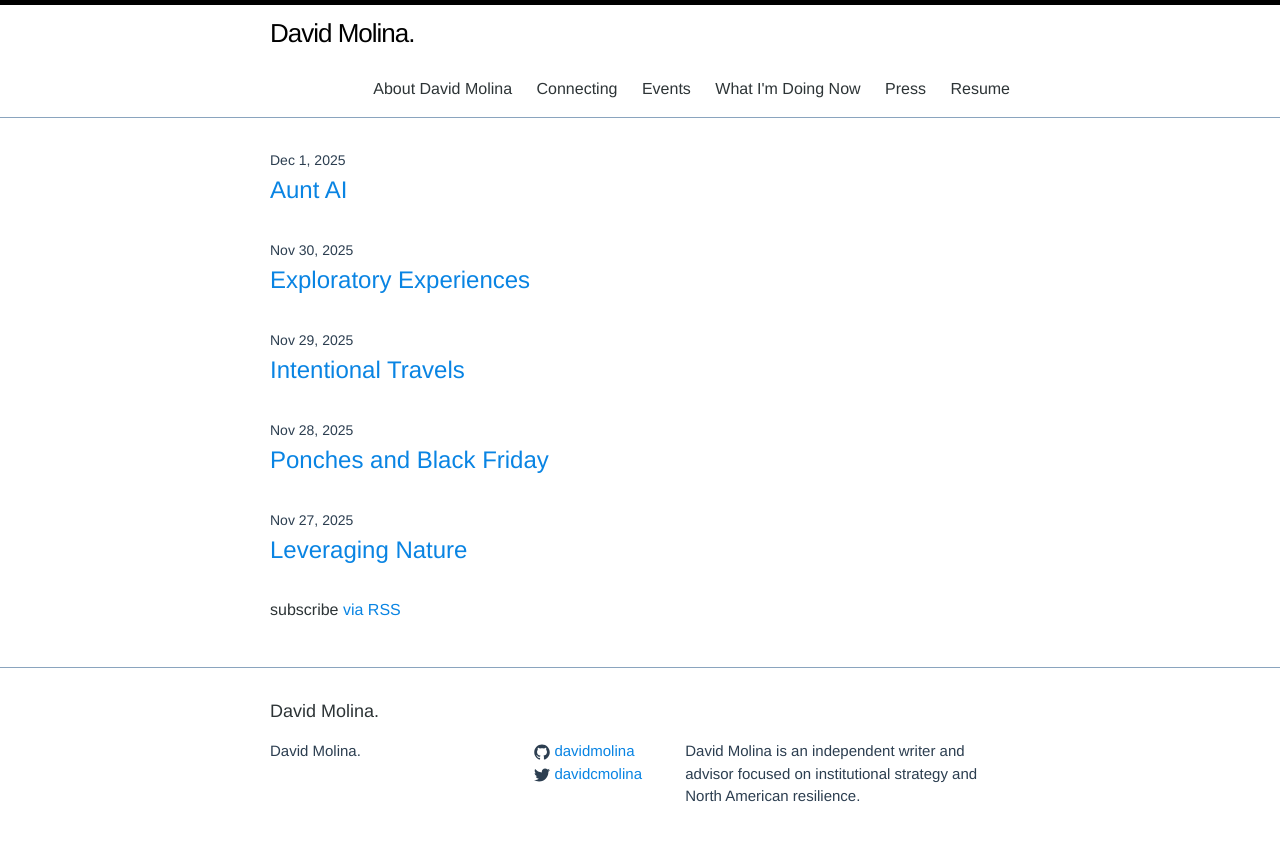
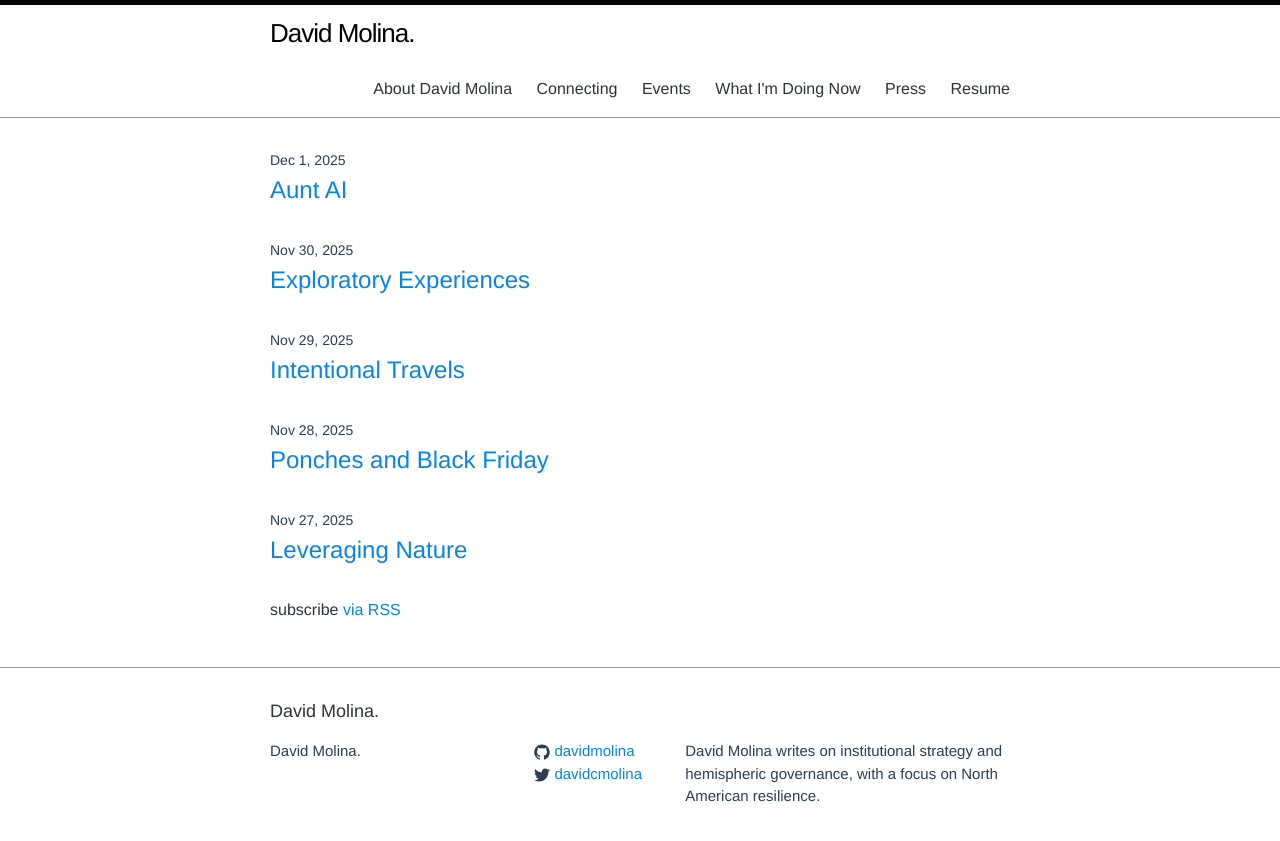
Before and after one commit to davidmolina/davidmolina.github.io, a Jekyll site: the page built from index.html, in a window 1280 px wide. Shown: the top 841 px of the page. Built offline with Jekyll 4.4.1, drawn with Linux system fonts in a browser that asks for light colours.

Commit message:
[config] update bio

```diff
--- a/_config.yml
+++ b/_config.yml
@@ -1,6 +1,6 @@
 name: David Molina
 title: David Molina.
-description: "David Molina is an independent writer and advisor focused on institutional strategy and North American resilience."
+description: "David Molina writes on institutional strategy and hemispheric governance, with a focus on North American resilience."
 author: David Molina
 repository: davidmolina/davidmolina.github.io
 email: david.c.molina@gmail.com
```
